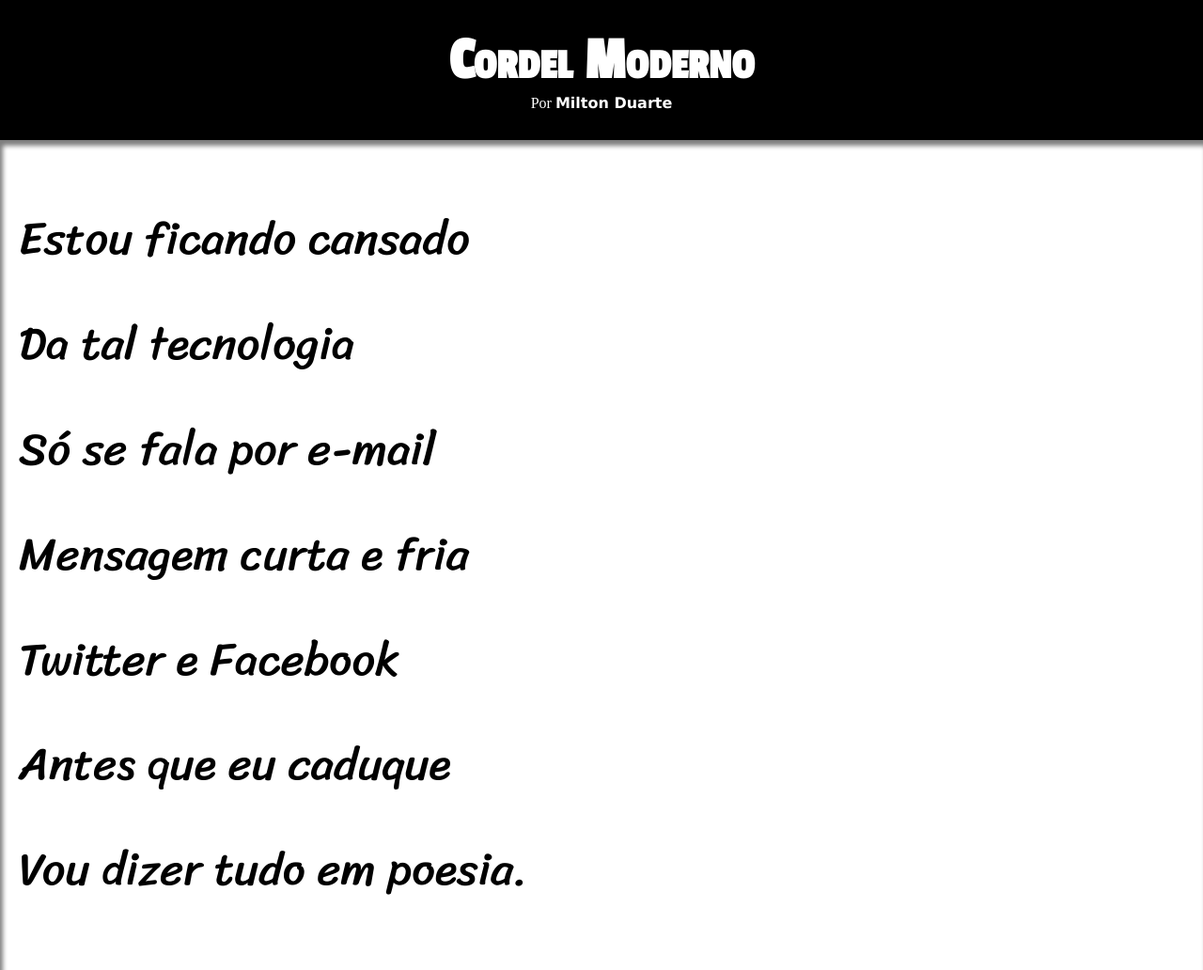
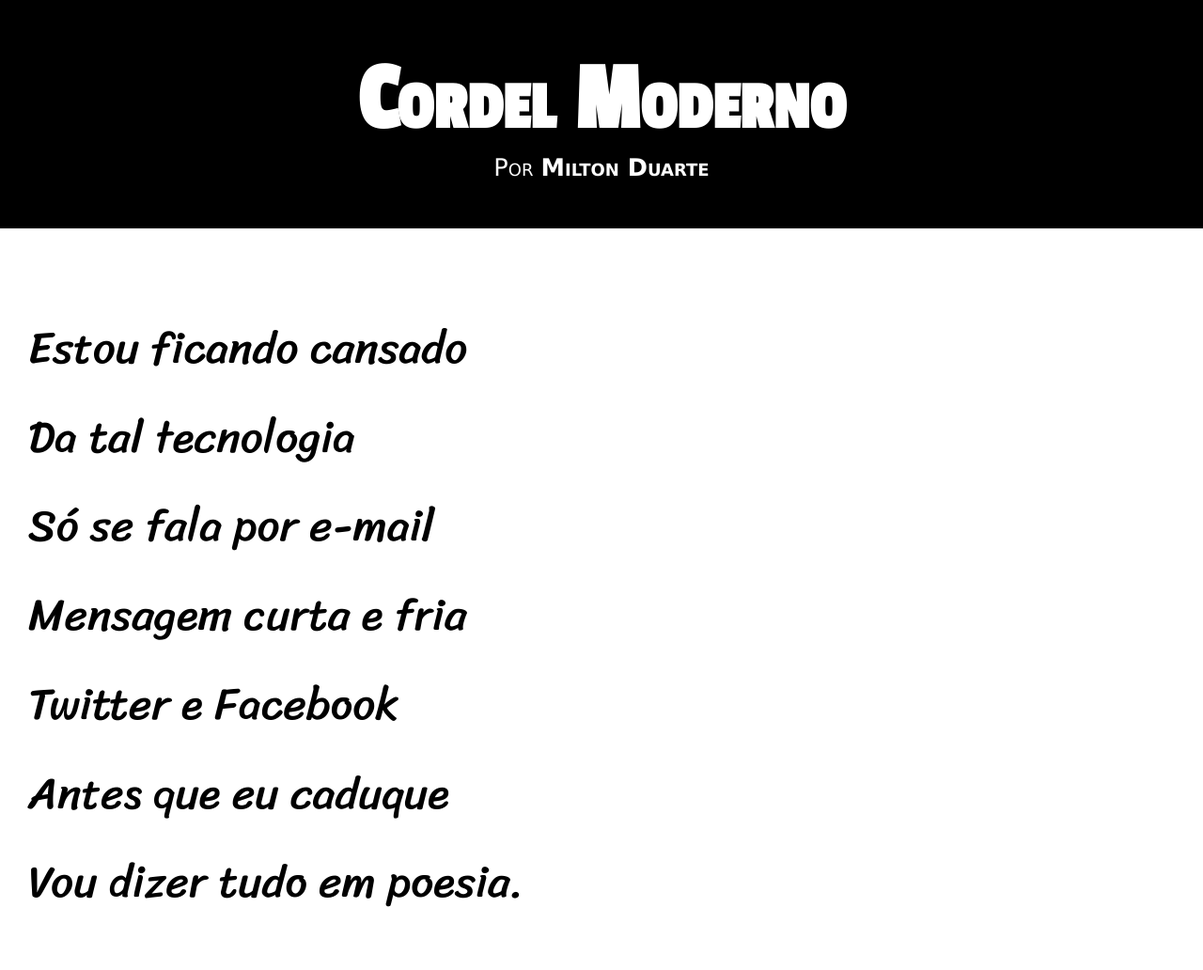
Before and after one commit to victorrocumback/Projeto-Cordel, a plain HTML site: page index.html in a window 1280 px wide. Shown: the top 1032 px of the page at 94% size. Drawn offline with Linux system fonts and the light colour scheme.

Commit message:
original

```diff
--- a/estilo/style.css
+++ b/estilo/style.css
@@ -9,79 +9,89 @@
 }
 
 *{
-    margin: 0px;
     padding: 0px;
+    margin:0px;
 }
 
 html, body{
-    background-color: white;
-}
-header{
-    background-color: black;
-    text-align: center;
-    padding: 30px 0px;
+    min-height: 100vh;
+    background-color: darkgray;
 }
 
-header h1{
+header{
+    padding: 50px 0px;
+    text-align: center;
     color: white;
-    font-size:  5vw;
+    background-color: black;
+    font-variant: small-caps;
     font-family: var(--fonte2);
-    font-variant: small-caps;
+    font-size: 4vw
 }
 
 header p{
+    font-family: var(--fonte1);
+    font-size:0.5em;
+}
+
+a{
+    font-weight: bolder;
+    text-decoration: none;
     color: white;
 }
 
-header a{
-    color: white;
-    text-decoration: none;
-    font-family: var(--fonte1);
-    font-weight: bolder;
-}
-
-header a:hover{
+a:hover{
+    color: moccasin;
     text-decoration: underline;
-    color: moccasin;
 }
 
 section{
-    padding: 50px 20px;
-    line-height: 2.3em;
-    font-size: 2.8em;
+    padding-top: 10vh;
+    padding-bottom: 10vh;
+    padding-left: 30px;
+    line-height: 2em;
     font-family: var(--fonte3);
-    font-size: 3.8vw;
+    font-size: 3.7vw;
+}
+
+section p{
+    padding-bottom: 2em;
+
 }
 
 section.normal{
     background-color: white;
-    box-shadow: inset 3px 6px 5px rgba(0, 0, 0, 0.514);
 }
 
 section.imagem{
     color: white;
+    background-color: rgb(107, 107, 107);
+    box-shadow: inset 6px 6px 13px rgba(0, 0, 0, 0.432);
+    background-attachment: fixed;
     background-size: cover;
-    background-attachment: fixed;
-    background-position: right center;
 }
 
-section.imagem > p{
-    display: inline-block;
+section.imagem p{
+    background-color: rgba(0, 0, 0, 0.164);
     padding: 5px;
-    border-radius: 5px;
-    text-shadow: 1px 1px 1px rgba(0, 0, 0, 0.507);    background-color: rgba(0, 0, 0, 0.301);
+    display:inline-block;
+    text-shadow: 1px 1px 0px black;
 }
 
 section#img01{
-    background-image: url('../imagens/background001.jpg') ;
+    background-image: url('../imagens/background001.jpg');
+    background-position: right center;
+
 }
 
 section#img02{
     background-image: url('../imagens/background002.jpg');
+    background-position: right center;
+
 }
-
 footer{
     background-color: black;
     color: white;
     text-align: center;
+    padding: 5px;
+    font-family: var(--fonte1);
 }
--- a/index.html
+++ b/index.html
@@ -10,9 +10,9 @@
 <body>
     <header>
         <h1>Cordel Moderno</h1>
-        <p>Por <a href="#">Milton Duarte</a></p>
+        <p>Por <a href="https://www.recantodasletras.com.br/poesias/3186743" target="_blank">Milton Duarte</a></p>
     </header>
-
+    <main>
         <section class="normal">
             <p>
                 Estou ficando cansado<br>
@@ -21,11 +21,11 @@
                 Mensagem curta e fria<br>
                 Twitter e Facebook<br>
                 Antes que eu caduque<br>
-            Vou dizer tudo em poesia.
+                Vou dizer tudo em poesia.<br>
             </p>
         </section>
 
-    <section class="imagem" id="img01" >
+        <section class="imagem" id="img01">
             <p>
                 Não é mais como era antes<br>
                 É tudo abreviado<br>
@@ -45,7 +45,7 @@
                 Ou vai até no começo<br>
                 Agora é .com<br>
                 Se o saite é muito bom<br>
-            Ele vale um alto preço.
+                Ele vale um alto preço.<br>
             </p>
             <p>
                 Pra piorar a liguagem<br>
@@ -79,7 +79,6 @@
                 Abriu outro aplicativo<br>
                 O mundo ficou cativo<br>
                 Da tecnologia do agora.<br>
-
                 Felizmente, pra orar<br>
                 Não precisa de internet<br>
                 Deus escuta todo mundo<br>
@@ -89,8 +88,10 @@
                 Deixe que Deus interprete.
             </p>
         </section>
+    </main>
+
 <footer>
-        <p>Criado Por <strong>Victor Rocumback</strong> &copy;</p>
+    Site Criado por <a href="https://victordevv.github.com" target="_blank">Victor Rocumback</a> &copy;
 </footer>
 </body>
 </html>
```
Lines whose indentation alone changed are shown as unchanged.
